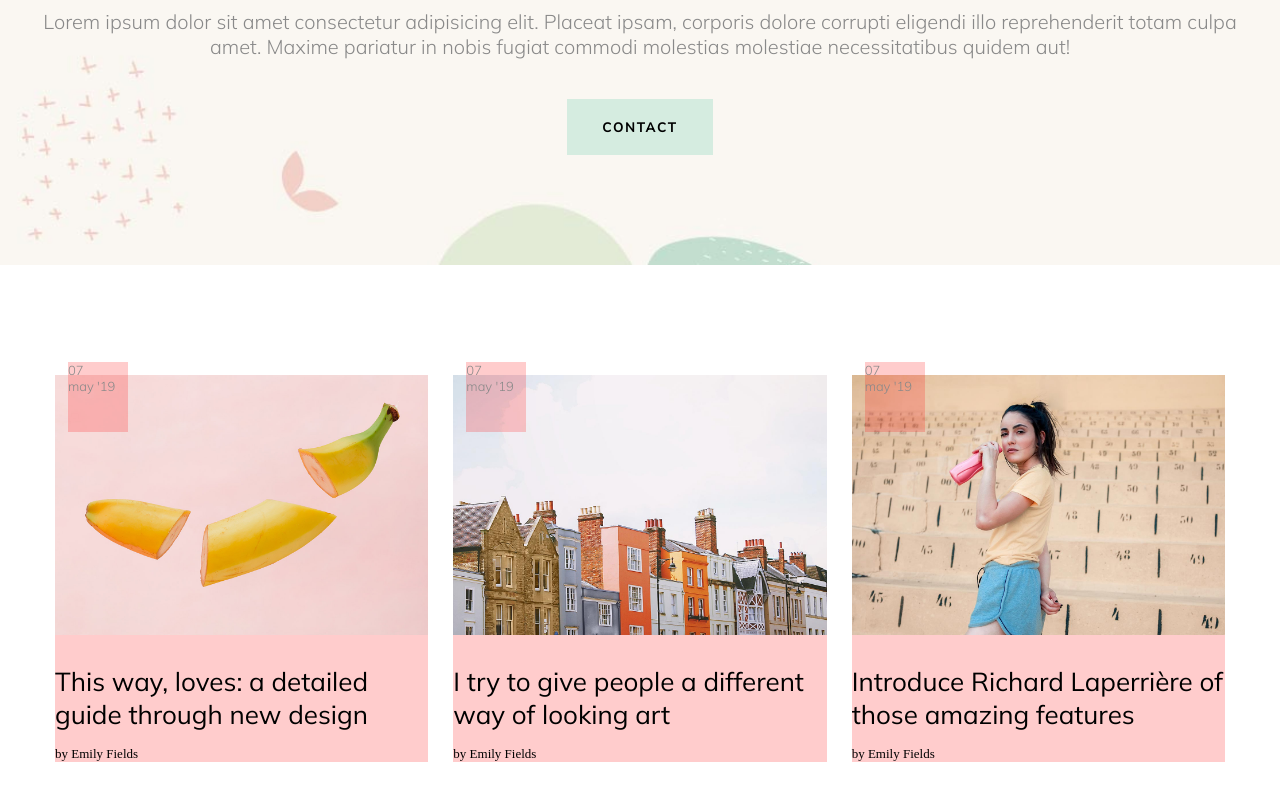
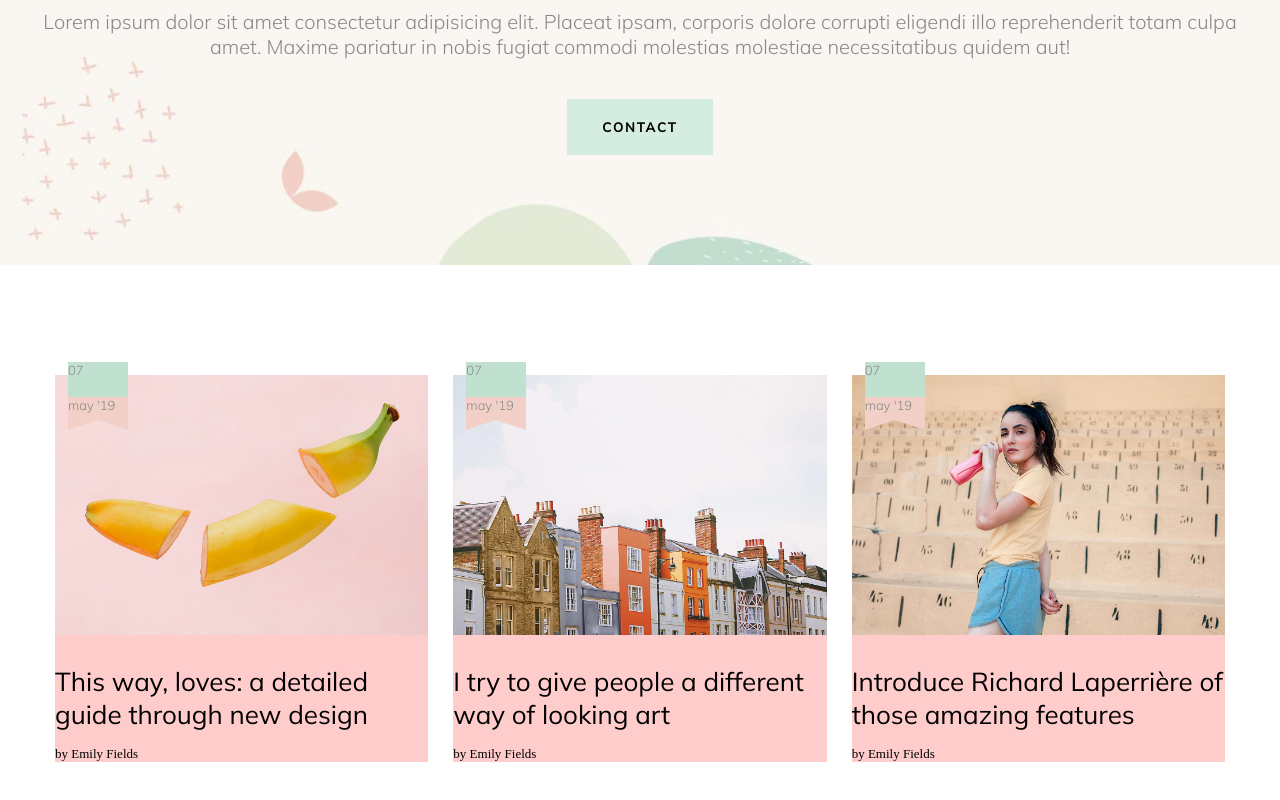
Before and after one commit to C-Bertotti/proj-html-vuejs, a website: page index.html in a window 1280 px wide. Shown: the part 2570-3370 px from the top of the page. Drawn offline with nearby package versions, Linux system fonts and the light colour scheme; a web font is replaced by a local one.

Commit message:
Blog: background bandierina data

```diff
--- a/src/Partials/_blog.scss
+++ b/src/Partials/_blog.scss
@@ -10,10 +10,42 @@
 
         .date {
             width: 60px;
-            height: 70px;
             position: absolute;
             top: -13px;
             left: 13px;
+
+            .day {
+                background-color: $primaryColorDark;
+                height: 35px;
+            }
+
+            .month {
+                position: relative;
+                height: 23px;
+                background-color: $secondaryColor;
+            }
+
+            .month::before {
+                position: absolute;
+                top: 23px;
+                content: '';
+                width: 0;
+                height: 0;
+                border-top: 0px solid transparent;
+                border-bottom: 10px solid transparent;
+                border-left: 30px solid $secondaryColor;
+            }
+            .month::after {
+                content: '';
+                position: absolute;
+                width: 0;
+                height: 0;
+                border-top: 0px solid transparent;
+                border-bottom: 10px solid transparent;
+                border-right: 30px solid $secondaryColor;
+                top: 23px;
+                right: 0;
+            }
         }
 
         .img__wrapper {
```
Also changed, not shown: dist/style.css.
